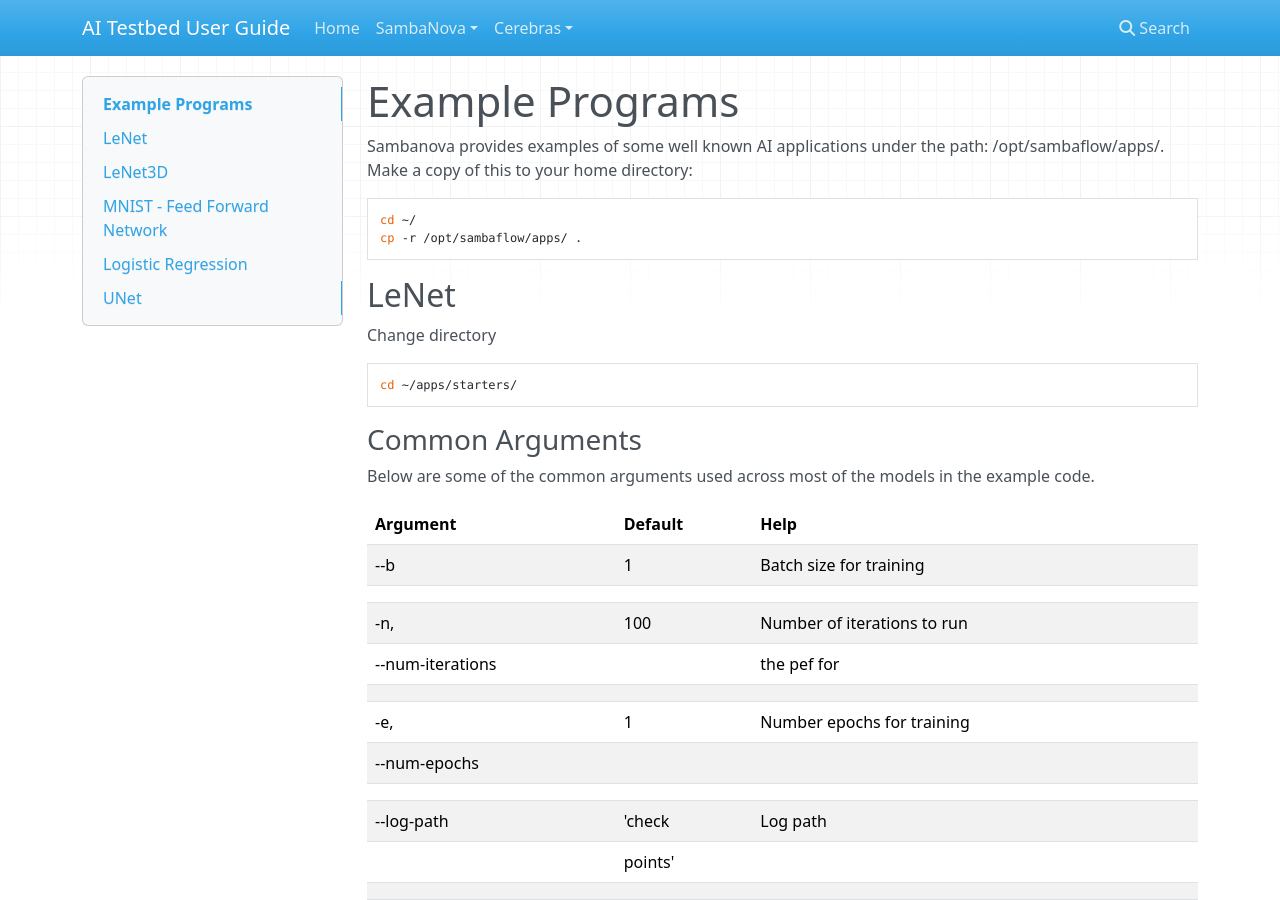
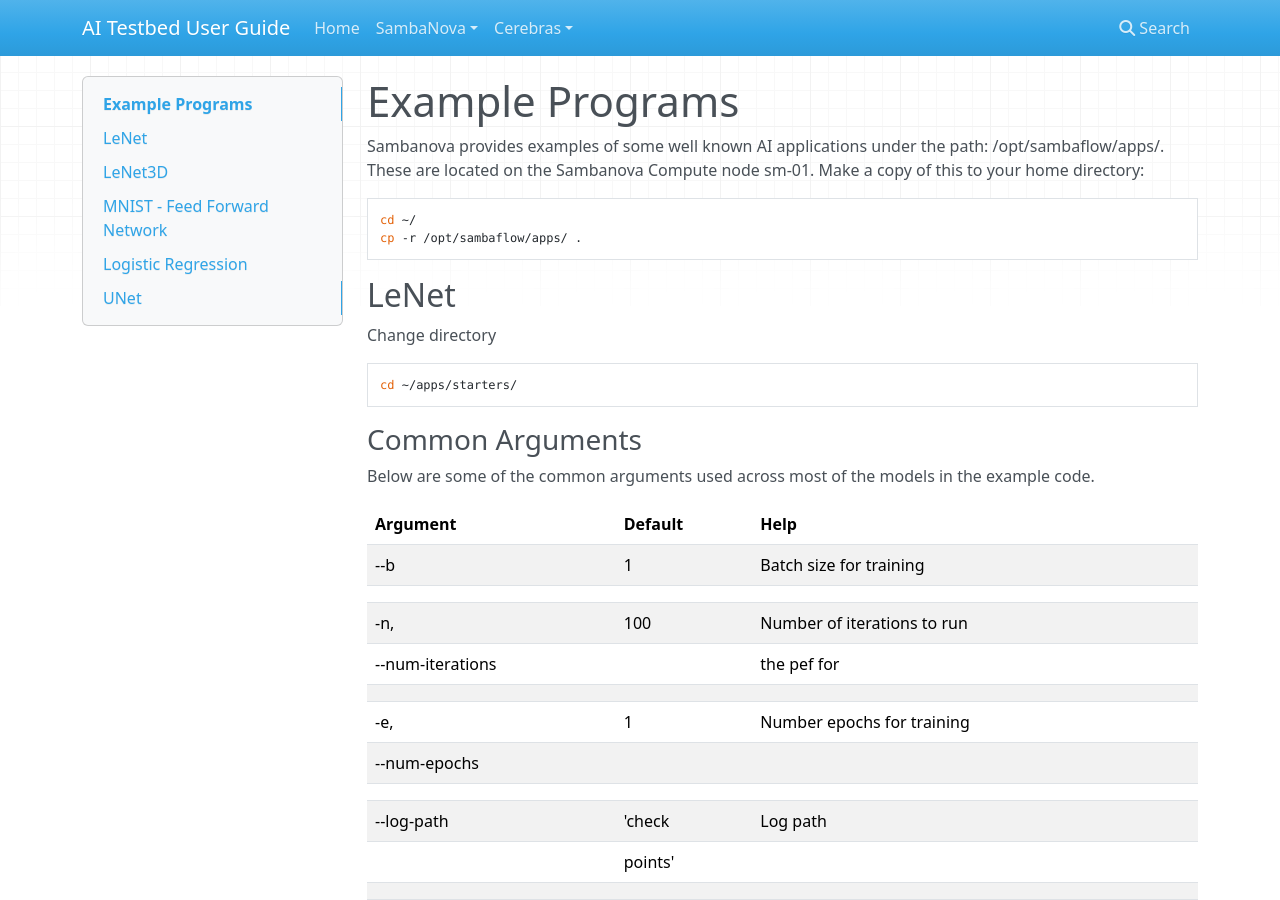
Before and after one commit to argonne-lcf/ai-testbed-userdocs, an MkDocs documentation site: the page built from docs/sambanova/Example-Programs.md, in a window 1280 px wide and 900 px high. Built offline with MkDocs 1.6.1, drawn with Linux system fonts in a browser that asks for light colours; nearby versions of some CDN libraries.

Commit message:
Update Example-Programs.md

````diff
--- a/docs/sambanova/Example-Programs.md
+++ b/docs/sambanova/Example-Programs.md
@@ -1,6 +1,6 @@
 # Example Programs
 
-Sambanova provides examples of some well known AI applications under the path: /opt/sambaflow/apps/. Make a copy of this to your home directory:
+Sambanova provides examples of some well known AI applications under the path: /opt/sambaflow/apps/. These are located on the Sambanova Compute node sm-01. Make a copy of this to your home directory:
 
 ```bash
 cd ~/
````
